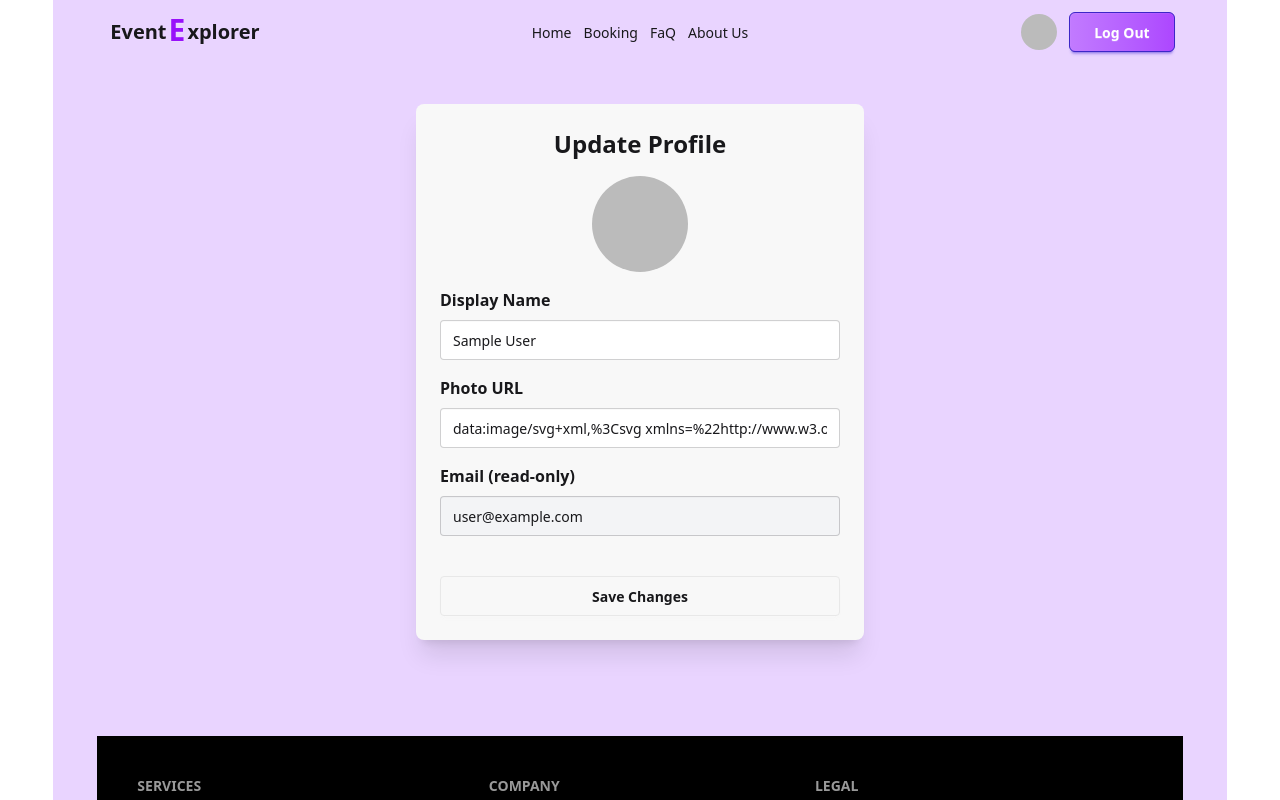
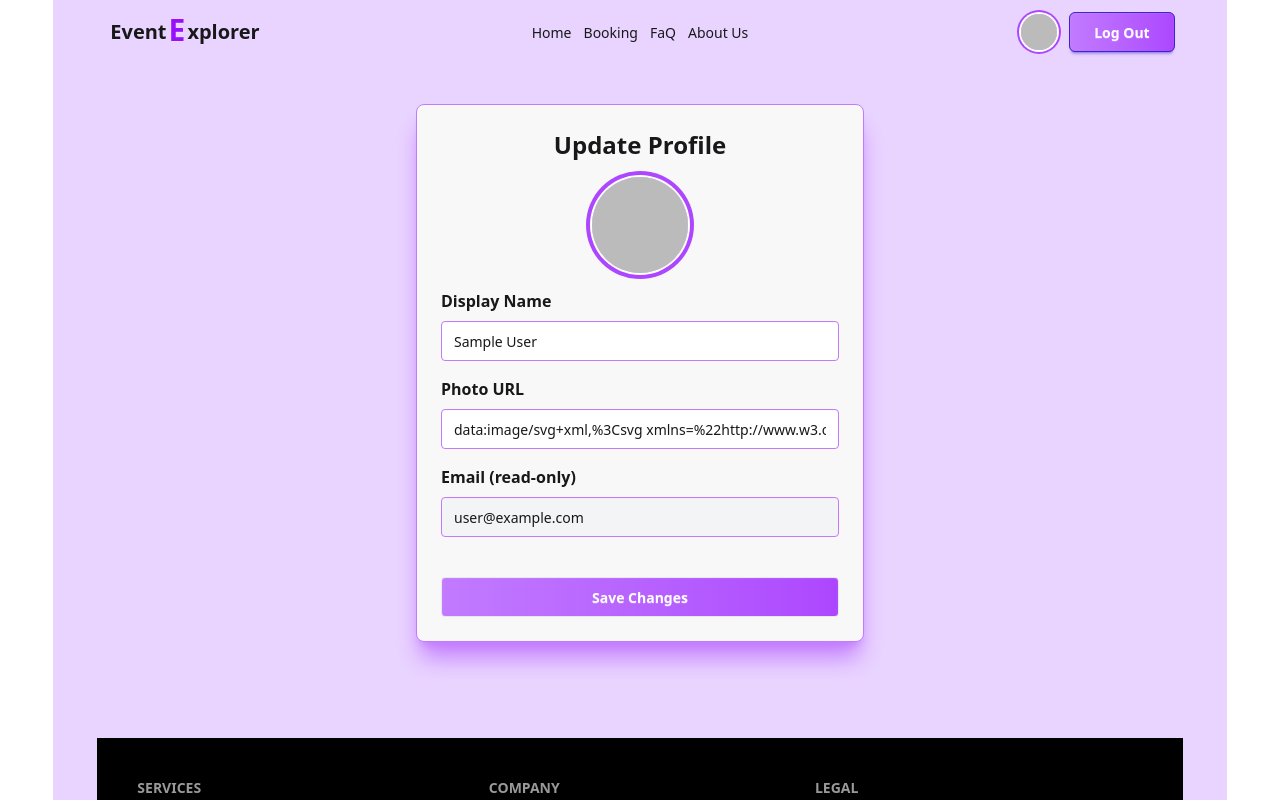
Before and after one commit to tahmid-khan-hub/Event-Explorar, a React (Vite) app: page /profile in a window 1280 px wide. Shown: the top 800 px of the page. Built offline with nearby package versions, Linux system fonts and the light colour scheme; no server answers; sample sign-in values are in the browser's storage.

Commit message:
added themes for profile, navbar, categories

```diff
--- a/src/components/Categories/Categories.jsx
+++ b/src/components/Categories/Categories.jsx
@@ -43,10 +43,10 @@ const Categories = () => {
           <Link to={`/Category/${category}`} key={category}>
             <div
               data-aos="fade-up"
-              className="bg-white border-2 border-gray-300 rounded-xl shadow-xl text-center p-7 mx-2 md:mx-0
+              className="bg-white border-2 border-gray-300 rounded-xl shadow-xl shadow-purple-400 text-center p-7 mx-2 md:mx-0
               transform transition-transform delay-150 duration-300 ease-in-out
              hover:-translate-y-1 hover:scale-110 hover:bg-purple-300
-             hover:shadow-2xl"
+             hover:shadow-2xl hover:shadow-purple-400"
             >
               {categoryIcons[category] || (
                 <span className="text-4xl mb-5 block">🎯</span>
--- a/src/components/Navbar/Navbar.jsx
+++ b/src/components/Navbar/Navbar.jsx
@@ -66,7 +66,7 @@ const Navbar = () => {
       <div className="navbar-end">
       <Link to="/updateProfile">
         <img
-          className="w-9 h-9 mr-3 object-cover rounded-full"
+          className="w-9 h-9 mr-3 object-cover rounded-full ring-2 ring-purple-500 ring-offset-2 ring-offset-white"
           src={user?.photoURL?.trim() || userimg}
           alt="User Avatar"
           title={user?.displayName || ""}
--- a/src/components/Profile/Profile.jsx
+++ b/src/components/Profile/Profile.jsx
@@ -51,7 +51,7 @@ const Profile = () => {
 
   return (
     <div data-aos="fade-up"
-    data-aos-anchor-placement="top-center" className="max-w-md mx-auto mt-10 mb-24 p-6 bg-base-200 rounded-lg shadow-xl ">
+    data-aos-anchor-placement="top-center" className="max-w-md mx-auto mt-10 mb-24 p-6 bg-base-200 rounded-lg shadow-xl shadow-purple-400 border-1 border-purple-400">
       <h2 className="text-2xl font-bold text-center mb-4">Update Profile</h2>
 
       <div className="flex justify-center mb-4">
@@ -62,7 +62,7 @@ const Profile = () => {
             e.target.src = 'https://i.ibb.co.com/9mw72Wtz/image.png';
           }}
           alt="User Avatar"
-          className="w-24 h-24 rounded-full object-cover"
+          className="w-24 h-24 rounded-full object-cover ring-4 ring-purple-500 ring-offset-2 ring-offset-white"
         />
       </div>
 
@@ -71,7 +71,7 @@ const Profile = () => {
         type="text"
         value={displayName}
         onChange={(e) => setDisplayName(e.target.value)}
-        className="input input-bordered w-full mb-4"
+        className="input input-bordered w-full mb-4 border-purple-400"
         placeholder="Enter display name"
       />
 
@@ -80,7 +80,7 @@ const Profile = () => {
         type="text"
         value={photoURL}
         onChange={(e) => setPhotoURL(e.target.value)}
-        className="input input-bordered w-full mb-4"
+        className="input input-bordered w-full mb-4 border-purple-400"
         placeholder="Enter photo URL"
       />
 
@@ -89,10 +89,10 @@ const Profile = () => {
         type="text"
         value={user?.email}
         readOnly
-        className="input input-bordered w-full mb-4 bg-gray-100"
+        className="input input-bordered w-full mb-4 border-purple-400 bg-gray-100"
       />
 
-      <button onClick={handleSave} className="btn w-full mt-6">
+      <button onClick={handleSave} className="btn w-full mt-6 text-white bg-gradient-to-r from-purple-400 to-purple-500 hover:from-purple-500 hover:to-purple-600">
         Save Changes
       </button>
     </div>
--- a/src/components/UpdateProfile/UpdateProfile.jsx
+++ b/src/components/UpdateProfile/UpdateProfile.jsx
@@ -18,7 +18,7 @@ const UpdateProfile = () => {
     }, []);
 
   return (
-    <section data-aos="flip-left" className="max-w-2xl mx-auto my-28 md:my-40 p-6 rounded-xl shadow-xl bg-base-200">
+    <section data-aos="flip-left" className="max-w-2xl mx-auto my-28 md:my-40 p-6 rounded-xl shadow-xl shadow-purple-400 border-1 border-purple-400 bg-base-200">
       <div className="flex justify-center mb-6">
         <img
           src={user?.photoURL?.trim() ? user.photoURL : 'https://via.placeholder.com/100'}
@@ -27,7 +27,7 @@ const UpdateProfile = () => {
             e.target.src = 'https://i.ibb.co.com/9mw72Wtz/image.png';
           }}
           alt={user.displayName}
-          className="w-32 h-32 rounded-full object-cover"
+          className="w-32 h-32 rounded-full object-cover ring-4 ring-purple-500 ring-offset-2 ring-offset-white"
         />
       </div>
 
@@ -38,7 +38,7 @@ const UpdateProfile = () => {
         <p><span className="font-bold mr-1">Email: </span> {user.email}</p>
         <p className="break-all  overflow-x-auto"><span className="font-bold mr-1">PhotoURL: </span> {user.photoURL}</p>
       </div>
-      <p className="mt-12 text-center">Want to update your profile Name and PhotoURL? Click <Link to="/profile" className="text-blue-500 font-bold">here</Link> </p>
+      <p className="mt-12 text-center">Want to update your profile Name and PhotoURL? Click <Link to="/profile" className="text-purple-600 font-bold">here</Link> </p>
     </section>
   );
 };
```
